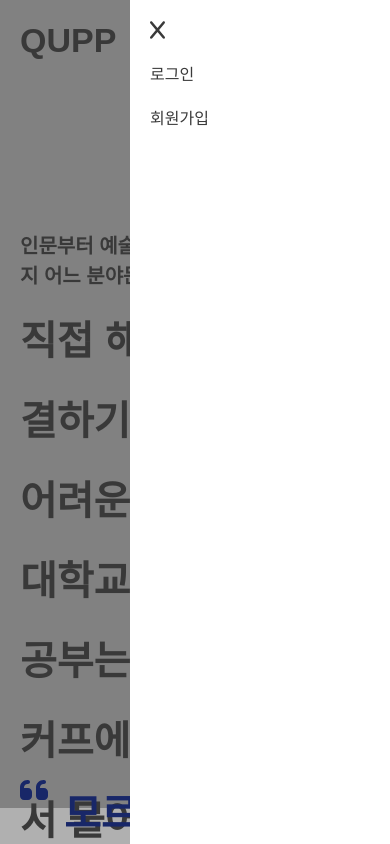
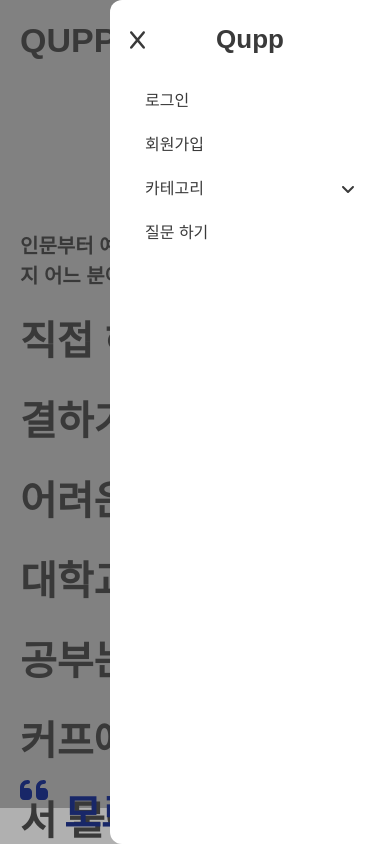
Before and after one commit to crewd/qupp-front, a Next.js app: page / in a window 390 px wide. Both pictures are taken after a click on the button 356 px from the left and 40 px from the top of the page. Built offline with nearby package versions, Linux system fonts and the light colour scheme.

Commit message:
feat: 메뉴 닫을 시 카테고리 메뉴 false

```diff
--- a/components/layout/modalMenu.tsx
+++ b/components/layout/modalMenu.tsx
@@ -1,10 +1,11 @@
-import { faBars, faX } from '@fortawesome/free-solid-svg-icons';
+import { faAngleDown, faBars, faX } from '@fortawesome/free-solid-svg-icons';
 import { FontAwesomeIcon } from '@fortawesome/react-fontawesome';
+import Link from 'next/link';
 import { useEffect, useRef, useState } from 'react';
 
 const ModalNavMenu = () => {
   const [menuOpened, setMenuOpened] = useState(false);
-  const menuRef = useRef<HTMLElement>(null);
+  const [categoryOpened, setCategoryOpened] = useState(false);
 
   const menuHandler = () => {
     setMenuOpened(!menuOpened);
@@ -23,6 +24,7 @@
         window.scrollTo(0, parseInt(scrollY || '0', 10) * -1);
       };
     }
+    setCategoryOpened(false);
   }, [menuOpened]);
 
   return (
@@ -39,17 +41,81 @@
       <nav
         className={`fixed top-0 bg-white ${
           !menuOpened ? 'right-[-320px] opacity-0' : 'right-0 bg-white'
-        }  sm:w-[320px] w-[260px] h-screen p-[20px] z-50 duration-500`}
-        ref={menuRef}
+        }  sm:w-[320px] w-[280px] h-screen p-[20px] z-50 duration-500 rounded-tl-xl rounded-bl-xl`}
       >
-        <FontAwesomeIcon
-          className="pb-[10px]"
-          icon={faX}
-          size="lg"
-          onClick={menuHandler}
-        />
-        <div className="py-[10px]">로그인</div>
-        <div className="py-[10px]">회원가입</div>
+        <div className="font-bold p-10px mb-[20px] flex justify-center items-center">
+          <h2 className="text-xl">Qupp</h2>
+          <FontAwesomeIcon
+            className="absolute left-[20px]"
+            icon={faX}
+            size="lg"
+            onClick={menuHandler}
+          />
+        </div>
+        <div className="px-[15px] py-[10px]">로그인</div>
+        <div className="px-[15px] py-[10px]">회원가입</div>
+        <div className="px-[15px] py-[10px]">
+          <div
+            className="relative flex items-center"
+            onClick={() => setCategoryOpened(!categoryOpened)}
+          >
+            <p className="pr-[10px]">카테고리</p>
+            <FontAwesomeIcon className="absolute right-0" icon={faAngleDown} />
+          </div>
+          {categoryOpened && (
+            <ul className="duration-300 px-[10px]">
+              <li
+                className="py-[10px] mt-[10px] hover:text-primary"
+                onClick={menuHandler}
+              >
+                <Link href="/qna/list?category=인문">
+                  <a>인문</a>
+                </Link>
+              </li>
+              <li
+                className="py-[10px] hover:text-primary"
+                onClick={menuHandler}
+              >
+                <Link href="/qna/list?category=사회">
+                  <a>사회</a>
+                </Link>
+              </li>
+              <li
+                className="py-[10px] hover:text-primary"
+                onClick={menuHandler}
+              >
+                <Link href="/qna/list?category=상경">
+                  <a>상경</a>
+                </Link>
+              </li>
+              <li
+                className="py-[10px] hover:text-primary"
+                onClick={menuHandler}
+              >
+                <Link href="/qna/list?category=자연과학">
+                  <a>자연과학</a>
+                </Link>
+              </li>
+              <li
+                className="py-[10px] hover:text-primary"
+                onClick={menuHandler}
+              >
+                <Link href="/qna/list?category=공학">
+                  <a>공학</a>
+                </Link>
+              </li>
+              <li
+                className="py-[10px] hover:text-primary"
+                onClick={menuHandler}
+              >
+                <Link href="/qna/list?category=예술">
+                  <a>예술</a>
+                </Link>
+              </li>
+            </ul>
+          )}
+        </div>
+        <div className="px-[15px] py-[10px]">질문 하기</div>
       </nav>
     </div>
   );
```
